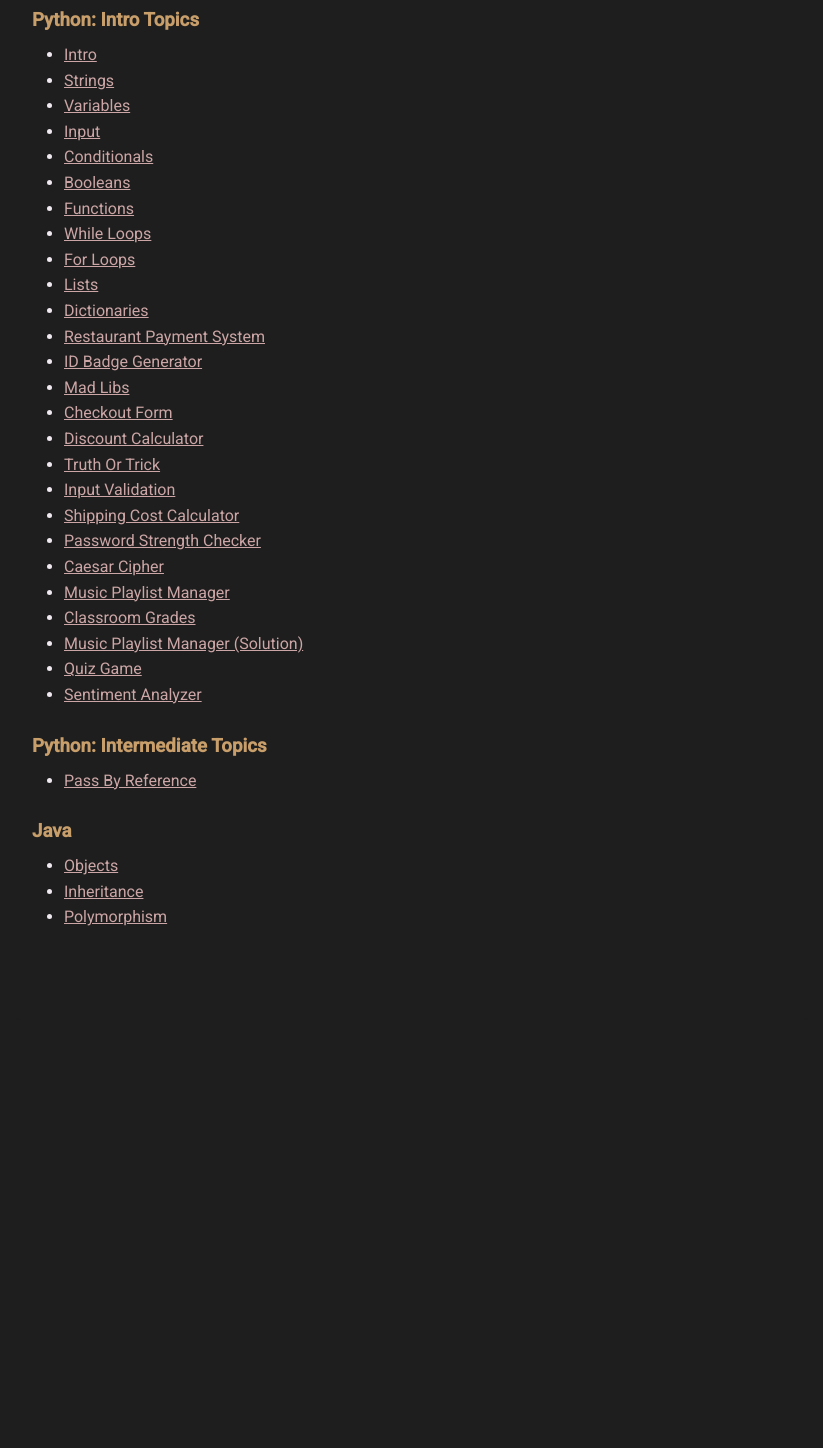
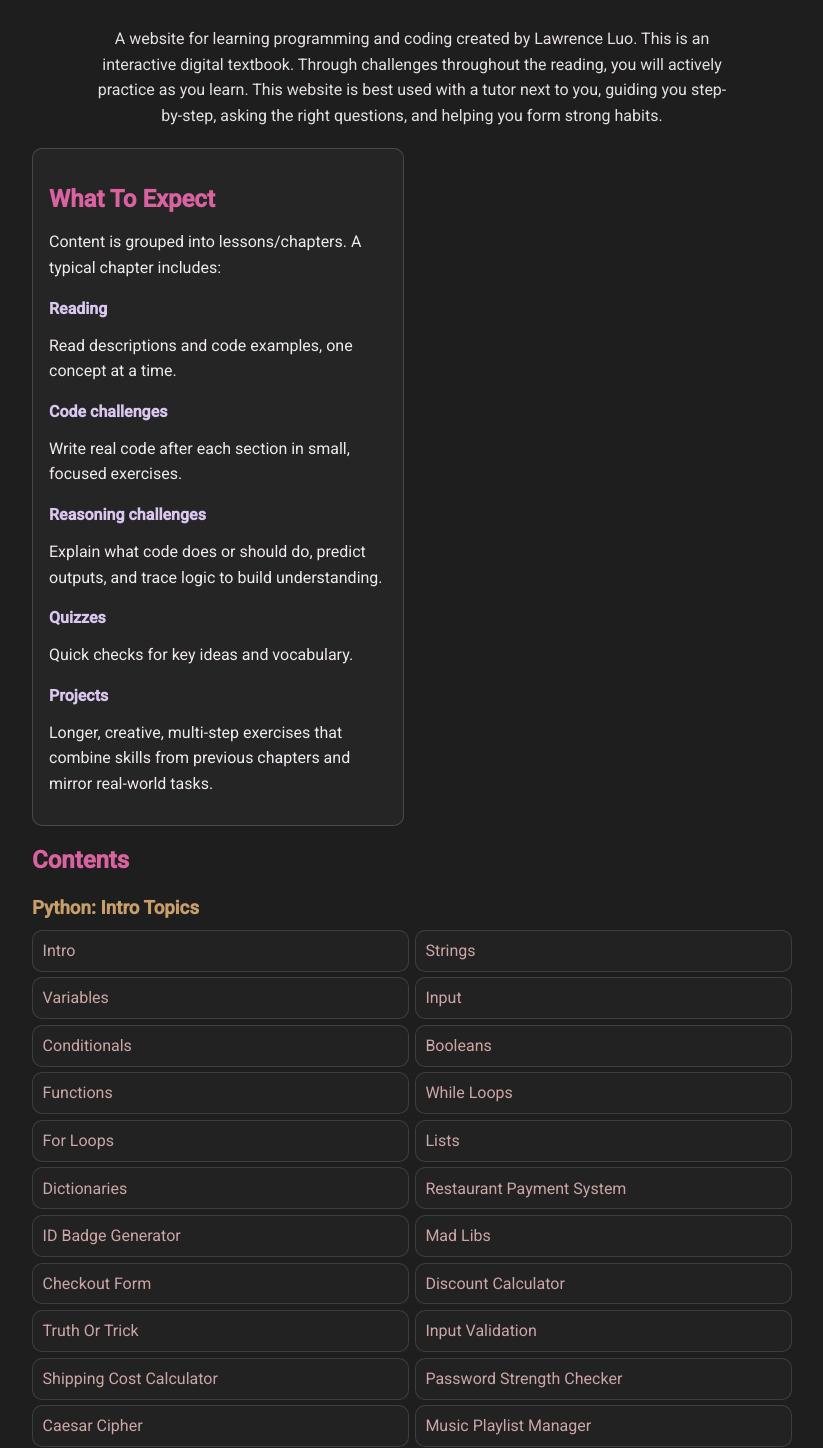
Before and after one commit to lawrluor/code-with-the-pros, a React (Create React App) app: page / in a window 1280 px wide. Shown: the part 106-1554 px from the top of the page, without its empty margins (228-1051 px from the left). Before the commit the page ends 1126 px from the top, so only its background shows below. Built offline with nearby package versions, Linux system fonts and the light colour scheme.

Commit message:
refactored Home and Contents

```diff
--- /dev/null
+++ b/src/pages/Contents.css
@@ -0,0 +1,34 @@
+.contents {
+  margin-top: 0.5rem;
+}
+
+.contentsList {
+  list-style: none;
+  padding-left: 0;
+  display: grid;
+  grid-template-columns: 1fr;
+  gap: 0.35rem;
+}
+
+.contentsList li {
+  border: 1px solid rgba(240, 233, 240, 0.14);
+  background: rgba(255, 255, 255, 0.02);
+  border-radius: 10px;
+}
+
+.contentsList a {
+  display: block;
+  padding: 0.45rem 0.6rem;
+  text-decoration: none;
+  color: var(--highlight-color);
+}
+
+.contentsList a:hover {
+  color: var(--primary-color);
+}
+
+@media (min-width: 760px) {
+  .contentsList {
+    grid-template-columns: 1fr 1fr;
+  }
+}
--- /dev/null
+++ b/src/pages/Contents.jsx
@@ -0,0 +1,46 @@
+import { Link } from 'react-router-dom';
+import { projects } from './Python/projects';
+import './Contents.css';
+
+const Contents = () => {
+  return (
+    <nav className="contents">
+      <h3>Python: Intro Topics</h3>
+      <ul className="contentsList">
+        <li><Link to="/intro">Intro</Link></li>
+        <li><Link to="/strings">Strings</Link></li>
+        <li><Link to="/variables">Variables</Link></li>
+        <li><Link to="/input">Input</Link></li>
+        <li><Link to="/conditionals">Conditionals</Link></li>
+        <li><Link to="/booleans">Booleans</Link></li>
+        <li><Link to="/functions">Functions</Link></li>
+        <li><Link to="/whileLoops">While Loops</Link></li>
+        <li><Link to="/forLoops">For Loops</Link></li>
+        <li><Link to="/lists">Lists</Link></li>
+        <li><Link to="/dictionaries">Dictionaries</Link></li>
+
+        {projects.map((project) => (
+          <li key={project.path}>
+            <Link to={project.path}>{project.name}</Link>
+          </li>
+        ))}
+      </ul>
+
+      <h3>Python: Intermediate Topics</h3>
+      <ul className="contentsList">
+        <li>
+          <Link to="/passByReference">Pass By Reference</Link>
+        </li>
+      </ul>
+
+      <h3>Java</h3>
+      <ul className="contentsList">
+        <li><Link to="/javaObjects">Objects</Link></li>
+        <li><Link to="/javaInheritance">Inheritance</Link></li>
+        <li><Link to="/javaPolymorphism">Polymorphism</Link></li>
+      </ul>
+    </nav>
+  );
+};
+
+export default Contents;
--- /dev/null
+++ b/src/pages/Home.css
@@ -0,0 +1,32 @@
+.homeIntro {
+  padding-top: 1.5rem;
+}
+
+.homeLead {
+  max-width: 70ch;
+  margin-left: auto;
+  margin-right: auto;
+  text-align: center;
+  opacity: 0.95;
+}
+
+.homeColumns {
+  display: grid;
+  grid-template-columns: 1fr;
+  gap: 1rem;
+  margin-top: 1.25rem;
+}
+
+.homeColumn {
+  border: 1px solid rgba(240, 233, 240, 0.18);
+  border-radius: 10px;
+  padding: 1rem;
+  background: rgba(255, 255, 255, 0.03);
+}
+
+@media (min-width: 760px) {
+  .homeColumns {
+    grid-template-columns: 1fr 1fr;
+    align-items: start;
+  }
+}
--- a/src/pages/Home.jsx
+++ b/src/pages/Home.jsx
@@ -1,52 +1,38 @@
-import React from 'react';
-
-import { Link } from 'react-router-dom';
-
-import { projects } from './Python/projects';
+import Contents from './Contents';
+import './Home.css';
 
 const Home = () => {
   return (
     <div className="lesson-container">
-      <section>
+      <section className="homeIntro">
         <h1>Code With The Pros</h1>
 
-        <nav>
-          <h3>Python: Intro Topics</h3>
-          <ul>
-            <li><Link to="/intro">Intro</Link></li>
-            <li><Link to="/strings">Strings</Link></li>
-            <li><Link to="/variables">Variables</Link></li>
-            <li><Link to="/input">Input</Link></li>
-            <li><Link to="/conditionals">Conditionals</Link></li>
-            <li><Link to="/booleans">Booleans</Link></li>
-            <li><Link to="/functions">Functions</Link></li>
-            <li><Link to="/whileLoops">While Loops</Link></li>
-            <li><Link to="/forLoops">For Loops</Link></li>
-            <li><Link to="/lists">Lists</Link></li>
-            <li><Link to="/dictionaries">Dictionaries</Link></li>
+        <p className="homeLead">
+          A website for learning programming and coding created by Lawrence Luo. This is an interactive digital textbook.
+          Through challenges throughout the reading, you will actively practice as you learn. This website is best used
+          with a tutor next to you, guiding you step-by-step, asking the right questions, and helping you form strong
+          habits.
+        </p>
 
-            {projects.map((project) => (
-              <li key={project.path}>
-                <Link to={project.path}>{project.name}</Link>
-              </li>
-            ))}
-          </ul>
+        <div className="homeColumns">
+          <div className="homeColumn">
+            <h2>What To Expect</h2>
+            <p>Content is grouped into lessons/chapters. A typical chapter includes:</p>
+            <h4>Reading</h4>
+            <p>Read descriptions and code examples, one concept at a time.</p>
+            <h4>Code challenges</h4>
+            <p>Write real code after each section in small, focused exercises.</p>
+            <h4>Reasoning challenges</h4>
+            <p>Explain what code does or should do, predict outputs, and trace logic to build understanding.</p>
+            <h4>Quizzes</h4>
+            <p>Quick checks for key ideas and vocabulary.</p>
+            <h4>Projects</h4>
+            <p>Longer, creative, multi-step exercises that combine skills from previous chapters and mirror real-world tasks.</p>
+          </div>
+        </div>
 
-          <h3>Python: Intermediate Topics</h3>
-          <ul>
-            <li>
-              <Link to="/passByReference">Pass By Reference</Link>
-            </li>
-          </ul>
-
-          <h3>Java</h3>
-          <ul>
-            <li><Link to="/javaObjects">Objects</Link></li>
-            <li><Link to="/javaInheritance">Inheritance</Link></li>
-            <li><Link to="/javaPolymorphism">Polymorphism</Link></li>
-          </ul>
-        </nav>
-
+        <h2>Contents</h2>
+        <Contents />
       </section>
     </div>
   );
```
Also changed, not shown: 1 other file (tests, documents, lock files or other folders).
